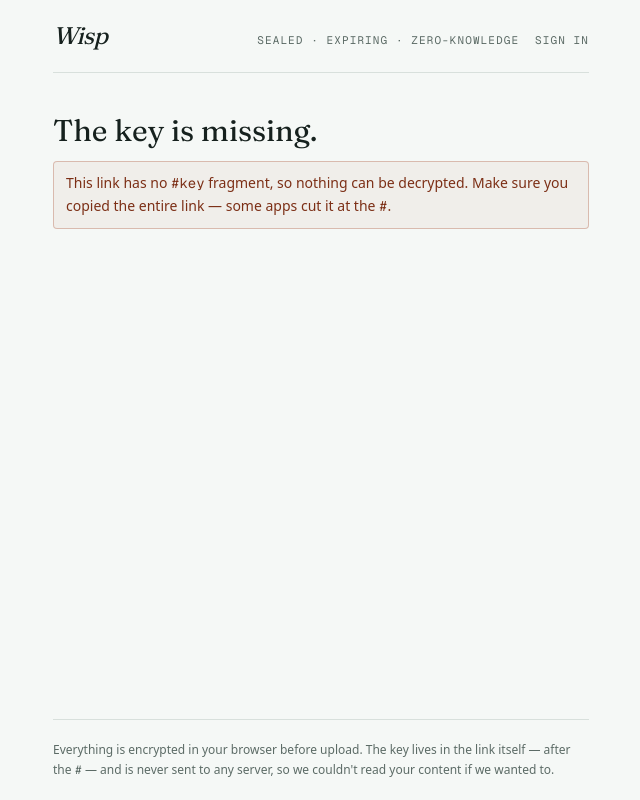
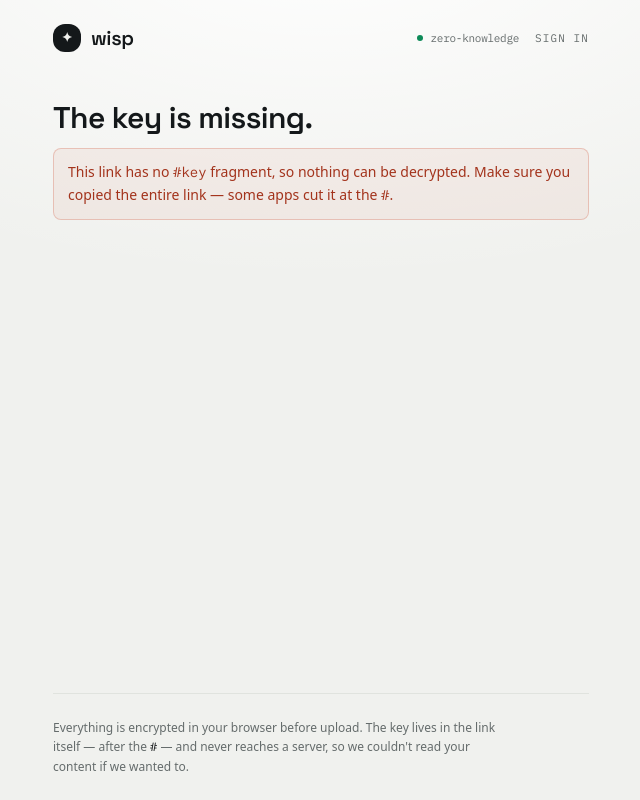
Before and after one commit to Simplemart17/wisp, a Next.js app: page /s/1 in a window 1280 px wide. Shown: the whole page, without its empty margins (319-959 px from the left). Built offline with nearby package versions, Linux system fonts and the light colour scheme; no server answers.

Commit message:
design: new 'Cipher' system — cool porcelain + emerald signal, Space Grotesk + IBM Plex Mono, softer radii

```diff
--- a/src/app/globals.css
+++ b/src/app/globals.css
@@ -2,56 +2,110 @@
 
 :root {
   color-scheme: light;
-  --paper: #f5f8f6;
-  --pane: #eef2f0;
-  --ink: #16211e;
-  --faded: #5c6b66;
-  --mist: #d8e0dc;
-  --verdigris: #206b58;
-  --verdigris-deep: #14483a;
-  --wax: #a34324;
-  --wax-deep: #7c2f16;
+  /* Cipher — cool porcelain ground, ink, one emerald signal. */
+  --paper: #f0f1ee; /* tinted ground */
+  --pane: #e7e9e4; /* subtle fill / wells */
+  --card: #ffffff; /* crisp cards on the ground */
+  --ink: #14181a; /* cool near-black */
+  --faded: #656c6c; /* muted text */
+  --hush: #9aa19f; /* tertiary / placeholder */
+  --mist: #e0e3de; /* hairline borders */
+  --verdigris: #0d8a58; /* emerald signal */
+  --verdigris-deep: #0a6b45;
+  --wax: #cb4327; /* destructive */
+  --wax-deep: #a3331c;
 }
 
 @theme inline {
   --color-paper: var(--paper);
   --color-pane: var(--pane);
+  --color-card: var(--card);
   --color-ink: var(--ink);
   --color-faded: var(--faded);
+  --color-hush: var(--hush);
   --color-mist: var(--mist);
   --color-verdigris: var(--verdigris);
   --color-verdigris-deep: var(--verdigris-deep);
   --color-wax: var(--wax);
   --color-wax-deep: var(--wax-deep);
   --font-sans: var(--font-geist-sans);
-  --font-mono: var(--font-geist-mono);
-  --font-display: var(--font-fraunces);
+  --font-mono: var(--font-plex-mono);
+  --font-display: var(--font-space-grotesk);
+  /* Softer, more modern corner language than the old 2px sharp. */
+  --radius-sm: 0.5rem;
+  --radius-md: 0.75rem;
+  --radius-lg: 1rem;
 }
 
 body {
-  background: var(--paper);
+  background:
+    radial-gradient(1200px 600px at 50% -10%, #ffffff 0%, rgba(255, 255, 255, 0) 60%),
+    var(--paper);
   color: var(--ink);
   font-family: var(--font-sans), system-ui, sans-serif;
+  -webkit-font-smoothing: antialiased;
 }
 
-/* The unfog reveal — the one orchestrated moment in the app. */
+/* Display face: tighten and set a confident optical scale. */
+.font-display {
+  letter-spacing: -0.02em;
+  font-weight: 600;
+}
+
+::selection {
+  background: color-mix(in oklab, var(--verdigris) 22%, transparent);
+}
+
+:focus-visible {
+  outline: 2px solid var(--verdigris);
+  outline-offset: 2px;
+  border-radius: 3px;
+}
+
+/* Soft card elevation used across panels. */
+.elevate {
+  box-shadow:
+    0 1px 2px rgba(20, 24, 26, 0.05),
+    0 4px 16px -6px rgba(20, 24, 26, 0.08);
+}
+
+/* The unfog reveal — sealed → legible, the app's signature moment. */
 @keyframes unfog {
   from {
     opacity: 0;
-    filter: blur(10px);
+    filter: blur(12px);
+    transform: translateY(4px);
   }
   to {
     opacity: 1;
     filter: blur(0);
+    transform: none;
   }
 }
 
 .unfog {
-  animation: unfog 0.7s ease-out both;
+  animation: unfog 0.65s cubic-bezier(0.22, 1, 0.36, 1) both;
+}
+
+/* Quiet entrance for stacked content. */
+@keyframes rise {
+  from {
+    opacity: 0;
+    transform: translateY(6px);
+  }
+  to {
+    opacity: 1;
+    transform: none;
+  }
+}
+
+.rise {
+  animation: rise 0.5s cubic-bezier(0.22, 1, 0.36, 1) both;
 }
 
 @media (prefers-reduced-motion: reduce) {
-  .unfog {
+  .unfog,
+  .rise {
     animation: none;
   }
 }
--- a/src/app/layout.tsx
+++ b/src/app/layout.tsx
@@ -1,6 +1,6 @@
 import { ClerkProvider } from "@clerk/nextjs";
 import type { Metadata } from "next";
-import { Fraunces, Geist, Geist_Mono } from "next/font/google";
+import { Geist, IBM_Plex_Mono, Space_Grotesk } from "next/font/google";
 import { headers } from "next/headers";
 import Link from "next/link";
 
@@ -9,12 +9,15 @@ import { env } from "@/lib/server/env";
 import "./globals.css";
 
 const geistSans = Geist({ variable: "--font-geist-sans", subsets: ["latin"] });
-const geistMono = Geist_Mono({ variable: "--font-geist-mono", subsets: ["latin"] });
-const fraunces = Fraunces({
-  variable: "--font-fraunces",
+const plexMono = IBM_Plex_Mono({
+  variable: "--font-plex-mono",
   subsets: ["latin"],
-  style: ["normal", "italic"],
-  weight: ["400", "600"],
+  weight: ["400", "500", "600"],
+});
+const spaceGrotesk = Space_Grotesk({
+  variable: "--font-space-grotesk",
+  subsets: ["latin"],
+  weight: ["500", "600", "700"],
 });
 
 export const metadata: Metadata = {
@@ -33,25 +36,29 @@ export default async function RootLayout({ children }: Readonly<{ children: Reac
   const page = (
     <html lang="en">
       <body
-        className={`${geistSans.variable} ${geistMono.variable} ${fraunces.variable} min-h-dvh antialiased`}
+        className={`${geistSans.variable} ${plexMono.variable} ${spaceGrotesk.variable} min-h-dvh antialiased`}
       >
         <div className="mx-auto flex min-h-dvh w-full max-w-xl flex-col px-5">
-          <header className="flex items-baseline justify-between border-b border-mist py-5">
-            <Link href="/" className="font-display text-2xl italic tracking-tight">
-              Wisp
+          <header className="flex items-center justify-between py-6">
+            <Link href="/" className="group flex items-center gap-2.5" aria-label="Wisp home">
+              <span className="grid h-7 w-7 place-items-center rounded-md bg-ink text-[13px] font-semibold text-paper transition-colors group-hover:bg-verdigris">
+                ✦
+              </span>
+              <span className="font-display text-xl tracking-tight">wisp</span>
             </Link>
             <span className="flex items-center gap-4">
-              <p className="hidden font-mono text-[11px] uppercase tracking-widest text-faded sm:block">
-                sealed · expiring · zero-knowledge
-              </p>
+              <span className="hidden items-center gap-2 font-mono text-[11px] tracking-tight text-faded sm:flex">
+                <span className="h-1.5 w-1.5 rounded-full bg-verdigris" />
+                zero-knowledge
+              </span>
               {clerkEnabled ? <AuthCorner /> : null}
             </span>
           </header>
-          <main className="flex-1 py-10">{children}</main>
-          <footer className="border-t border-mist py-5">
-            <p className="text-xs leading-relaxed text-faded">
+          <main className="flex-1 py-6">{children}</main>
+          <footer className="mt-8 border-t border-mist py-6">
+            <p className="max-w-prose text-xs leading-relaxed text-faded">
               Everything is encrypted in your browser before upload. The key lives in the link
-              itself — after the <span className="font-mono">#</span> — and is never sent to any
+              itself — after the <span className="font-mono text-ink">#</span> — and never reaches a
               server, so we couldn&apos;t read your content if we wanted to.
             </p>
           </footer>
--- a/src/components/bits.tsx
+++ b/src/components/bits.tsx
@@ -1,21 +1,21 @@
 "use client";
 
 import { useState } from "react";
+
+const TIER_DOT = {
+  encrypted: "bg-verdigris",
+  "server-enforced": "bg-faded",
+  "client-honored": "bg-wax",
+} as const;
 
 /**
  * Honesty chips (SPEC §1): every control is labeled with the tier that
  * actually guarantees it, so the UI never promises more than it delivers.
  */
-export function TierChip({ tier }: { tier: "encrypted" | "server-enforced" | "client-honored" }) {
-  const styles = {
-    encrypted: "border-verdigris/40 text-verdigris",
-    "server-enforced": "border-mist text-faded",
-    "client-honored": "border-wax/30 text-wax",
-  }[tier];
+export function TierChip({ tier }: { tier: keyof typeof TIER_DOT }) {
   return (
-    <span
-      className={`rounded-sm border px-1.5 py-px font-mono text-[10px] uppercase tracking-wider ${styles}`}
-    >
+    <span className="inline-flex items-center gap-1.5 rounded-full border border-mist bg-card/70 px-2 py-0.5 font-mono text-[10px] text-faded">
+      <span className={`h-1.5 w-1.5 rounded-full ${TIER_DOT[tier]}`} />
       {tier}
     </span>
   );
@@ -25,12 +25,12 @@ export function CopyField({ label, value, hint }: { label: string; value: string
   const [copied, setCopied] = useState(false);
   return (
     <div>
-      <div className="mb-1 flex items-baseline justify-between">
-        <span className="font-mono text-[11px] uppercase tracking-widest text-faded">{label}</span>
-        {hint ? <span className="text-[11px] text-wax">{hint}</span> : null}
+      <div className="mb-1.5 flex items-baseline justify-between gap-3">
+        <span className="font-mono text-xs text-faded">{label}</span>
+        {hint ? <span className="text-[11px] font-medium text-wax">{hint}</span> : null}
       </div>
-      <div className="flex items-stretch gap-2">
-        <code className="min-w-0 flex-1 truncate rounded-sm border border-mist bg-pane px-2.5 py-2 font-mono text-xs leading-5">
+      <div className="group flex items-stretch overflow-hidden rounded-sm border border-mist bg-card focus-within:border-verdigris">
+        <code className="min-w-0 flex-1 truncate px-3 py-2.5 font-mono text-xs leading-5 text-ink">
           {value}
         </code>
         <button
@@ -40,9 +40,9 @@ export function CopyField({ label, value, hint }: { label: string; value: string
             setCopied(true);
             setTimeout(() => setCopied(false), 1500);
           }}
-          className="shrink-0 rounded-sm border border-mist px-3 font-mono text-xs text-ink hover:border-verdigris hover:text-verdigris"
+          className="shrink-0 border-l border-mist px-3.5 font-mono text-xs font-medium text-ink transition-colors hover:bg-ink hover:text-paper"
         >
-          {copied ? "copied" : "copy"}
+          {copied ? "copied ✓" : "copy"}
         </button>
       </div>
     </div>
@@ -57,15 +57,15 @@ export function Notice({
   children: React.ReactNode;
 }) {
   const styles = {
-    info: "border-mist bg-pane text-faded",
-    warn: "border-wax/30 bg-wax/5 text-wax-deep",
-    error: "border-wax/50 bg-wax/10 text-wax-deep",
+    info: "border-mist bg-card/60 text-faded",
+    warn: "border-wax/25 bg-wax/[0.06] text-wax-deep",
+    error: "border-wax/40 bg-wax/[0.09] text-wax-deep",
   }[tone];
   // Errors/warnings are announced to assistive tech; info is polite.
   return (
     <div
       role={tone === "info" ? "status" : "alert"}
-      className={`rounded-sm border px-3 py-2.5 text-sm leading-relaxed ${styles}`}
+      className={`rounded-sm border px-3.5 py-3 text-sm leading-relaxed ${styles}`}
     >
       {children}
     </div>
```
